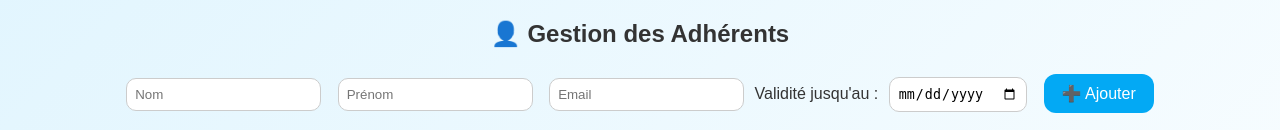
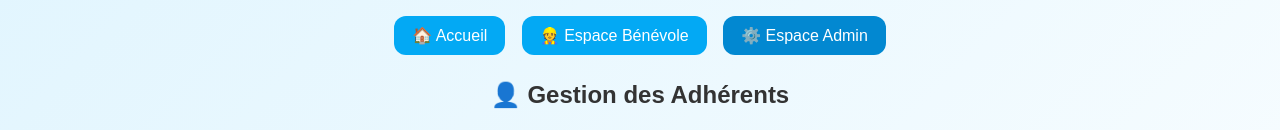
Before and after one commit to gaudotjeremy-sketch/moov-authume-app, a Flask app: page /admin in a window 1280 px wide. Shown: the part 80-210 px from the top of the page. Run offline with Flask 3, Linux system fonts and the light colour scheme; the visitor is signed in with stand-in values (Sample User, id 1); data comes from the database, SQL or seed files in the repository; data that the repository does not hold is empty.

Commit message:
Update admin.html

```diff
--- a/templates/admin.html
+++ b/templates/admin.html
@@ -10,6 +10,12 @@
         <img src="{{ url_for('static', filename='logo.png') }}" alt="Logo">
         Admin Moov Authume 🧠
     </header>
+
+    <div style="margin-top:10px;">
+        <a href="/"><button>🏠 Accueil</button></a>
+        <a href="/benevole"><button>👷 Espace Bénévole</button></a>
+        <a href="/admin"><button style="background:#0288d1;">⚙️ Espace Admin</button></a>
+    </div>
 
     <h2>👤 Gestion des Adhérents</h2>
     <form method="POST" action="/add_member">
```
